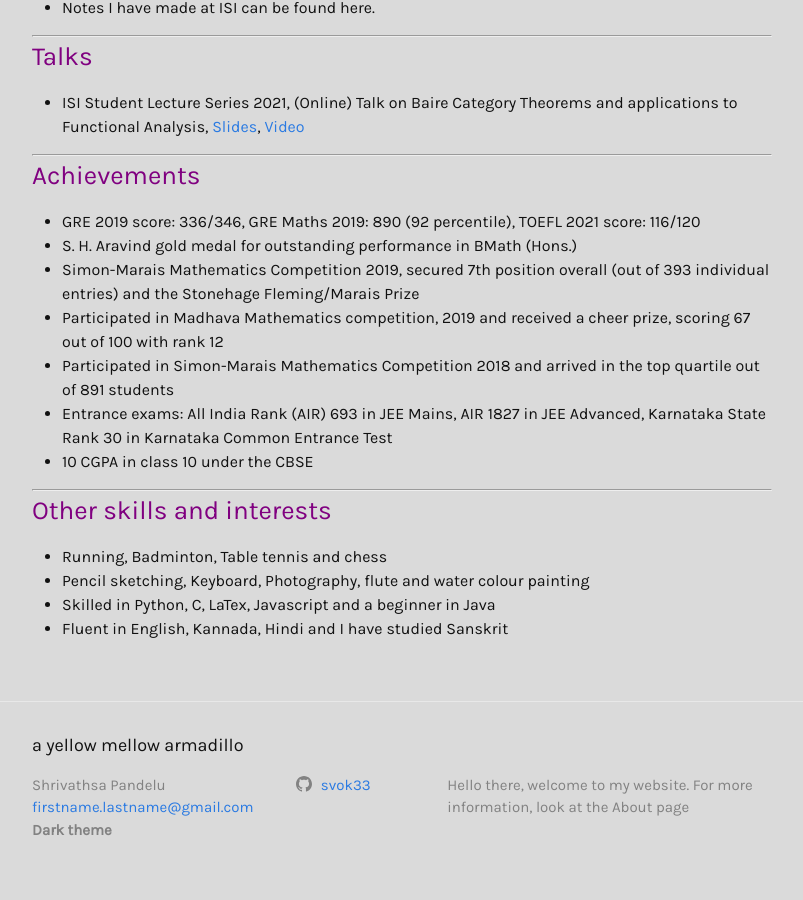
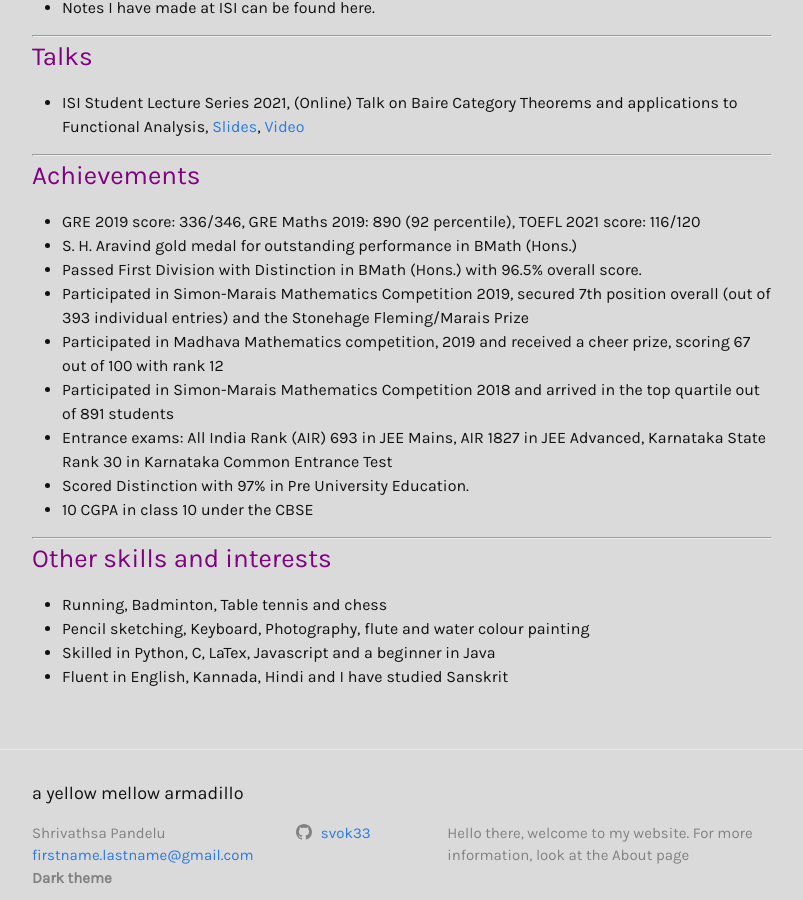
Before and after one commit to shrivathsap/shrivathsap.github.io, a Jekyll site: the page built from cv.html, in a window 1280 px wide and 900 px high, scrolled down 667 px. Shown: the whole window, without its empty margins (238-1041 px from the left). Built offline with Jekyll 4.4.1, drawn with Linux system fonts in a browser that asks for light colours.

Commit message:
changes to cv

```diff
--- a/cv.html
+++ b/cv.html
@@ -49,10 +49,12 @@ layout: page
 	<ul>
 		<li>GRE 2019 score: 336/346, GRE Maths 2019: 890 (92 percentile), TOEFL 2021 score: 116/120</li>
 		<li>S. H. Aravind gold medal for outstanding performance in BMath (Hons.)</li>
-		<li>Simon-Marais Mathematics Competition 2019, secured 7th position overall (out of 393 individual entries) and the Stonehage Fleming/Marais Prize</li>
+		<li>Passed First Division with Distinction in BMath (Hons.) with 96.5% overall score.</li>
+		<li>Participated in Simon-Marais Mathematics Competition 2019, secured 7th position overall (out of 393 individual entries) and the Stonehage Fleming/Marais Prize</li>
 		<li>Participated in Madhava Mathematics competition, 2019 and received a cheer prize, scoring 67 out of 100 with rank 12</li>
 		<li>Participated in Simon-Marais Mathematics Competition 2018 and arrived in the top quartile out of 891 students</li>
 		<li>Entrance exams: All India Rank (AIR) 693 in JEE Mains, AIR 1827 in JEE Advanced, Karnataka State Rank 30 in Karnataka Common Entrance Test</li>
+		<li>Scored Distinction with 97% in Pre University Education.</li>
 		<li>10 CGPA in class 10 under the CBSE</li>
 	</ul>
 	<hr>
```
